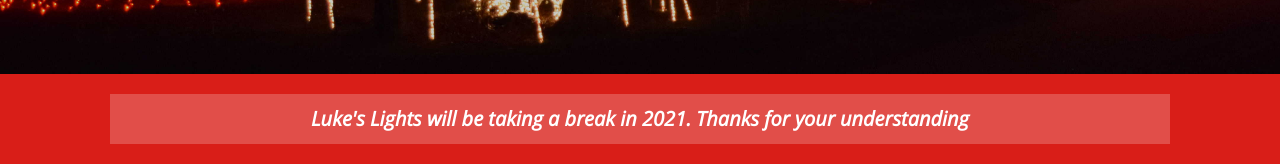
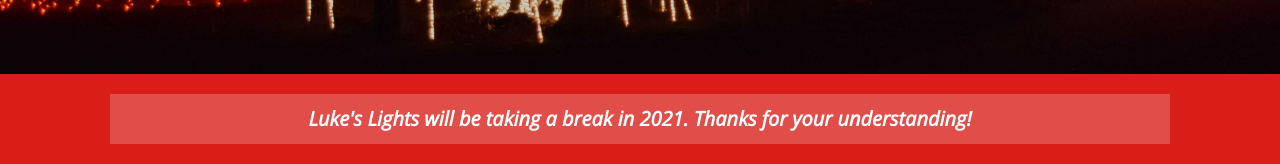
Before and after one commit to ldobson98/lukeslights, a Jekyll site: the page built from index.html, in a window 1280 px wide. Shown: the part 426-590 px from the top of the page. Built offline with Jekyll 4.4.1, drawn with Linux system fonts in a browser that asks for light colours; nearby versions of some CDN libraries; grey boxes are pictures that could not be loaded.

Commit message:
Update index.html

```diff
--- a/index.html
+++ b/index.html
@@ -21,7 +21,7 @@
   <div class="wrap">
     <!-- <h4 class="warning" role="notice"><b>Thanks to the community's efforts we collected X,XXX pounds of food in 20XX!!</b></h4> -->
     <!-- <h4 class="warning" role="notice"><b>Dates and times will be announced as opening night approaches.</b></h4> -->
-    <h4 class="warning" role="notice"><b>Luke's Lights will be taking a break in 2021. Thanks for your understanding</b></h4>
+    <h4 class="warning" role="notice"><b>Luke's Lights will be taking a break in 2021. Thanks for your understanding!</b></h4>
     <div class="right col1of2 last-col">
       <h2>Introduction</h2>
       <p>Welcome to Luke’s Lights!  We are a computerized, residential display located in New Hampshire.  Our display has about 8,500 lights, the majority of which are energy-efficient LEDs.  All of our lights are synchronized to music over our own radio station.  From 2012-2019 we collected <a href="about_us.html">more than 24,000 pounds</a> of non-perishable food for St. Joseph’s Food Pantry!  In 2020 we piloted Pay It Forward, a low-to-no-cost activity that resulted in collecting more than $2,385 for non-profit organizations, 333 pounds of food for local food collections, and 53 acts of kindness.  Visit our Facebook page for status updates!</p>
```
